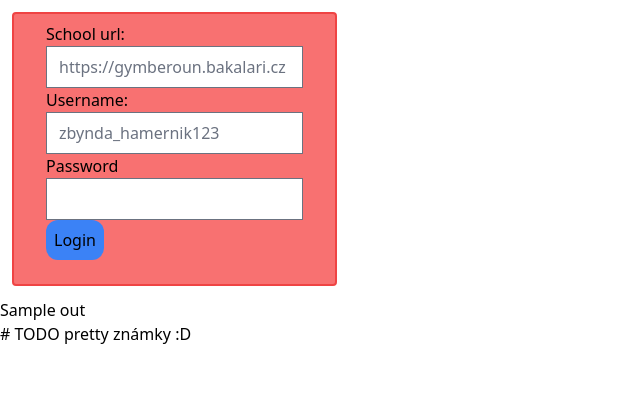
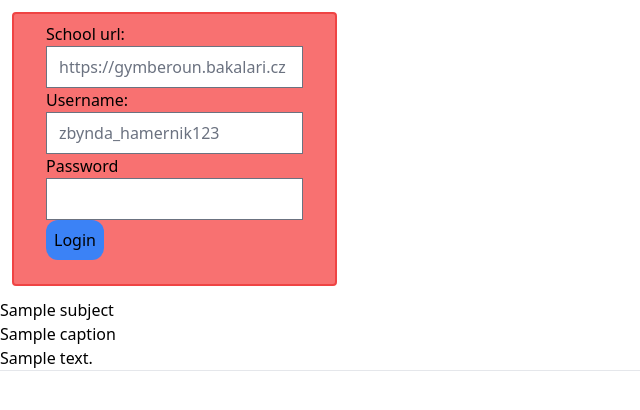
Before and after one commit to Bakterio/bakaweb, a Django app: template bakaweb_app/templates/bakaweb_app/index.html in a window 1280 px wide. Shown: the top 410 px of the page, without its empty margins (0-640 px from the left). Run offline with Django 4.2, Linux system fonts and the light colour scheme; the template is opened without the code that fills it: most values are stand-ins (such as "Sample title", 1, 10 or a date in 2020); style sheets or scripts are compiled from the project's sources; some libraries are stand-ins or nearby versions.

Commit message:
getting data from json

```diff
--- a/bakaweb_app/api.py
+++ b/bakaweb_app/api.py
@@ -17,7 +17,7 @@
         print(r.status_code)
         self.token = r.json()["access_token"]
 
-    def marks(self) -> str:
+    def marks(self):
         r = requests.get(
             url = self.url + '/api/3/marks',
             headers={
--- a/bakaweb_app/templates/bakaweb_app/index.html
+++ b/bakaweb_app/templates/bakaweb_app/index.html
@@ -12,7 +12,16 @@
     </form>
 </div>
 
-<div>
-    <p>{{ out }}</p> # TODO pretty známky :D
-</div>
+{% if subjects != None %}
+    {% for subject in subjects %}
+        <h3>{{ subject.Subject.Name }}</h3>
+        {% for mark in subject.Marks %}
+            <p>{{ mark.Caption }}</p>
+            <p>{{ mark.MarkText }}</p>
+            <hr>
+            <br>
+        {% endfor %}
+        <br><br>
+    {% endfor %}
+{% endif %}
 {% endblock content %}
--- a/bakaweb_app/views.py
+++ b/bakaweb_app/views.py
@@ -9,6 +9,5 @@
 
     def post(self, request):
         input = request.POST
-        #   return render(request, self.template_name, {"out": api.znamky(input['url'], token)})
         connection = BakConnection(input['url'], input['user'], input['pw'])
-        return HttpResponse(connection.marks())
+        return render(request, self.template_name, {"subjects": connection.marks()})
```
